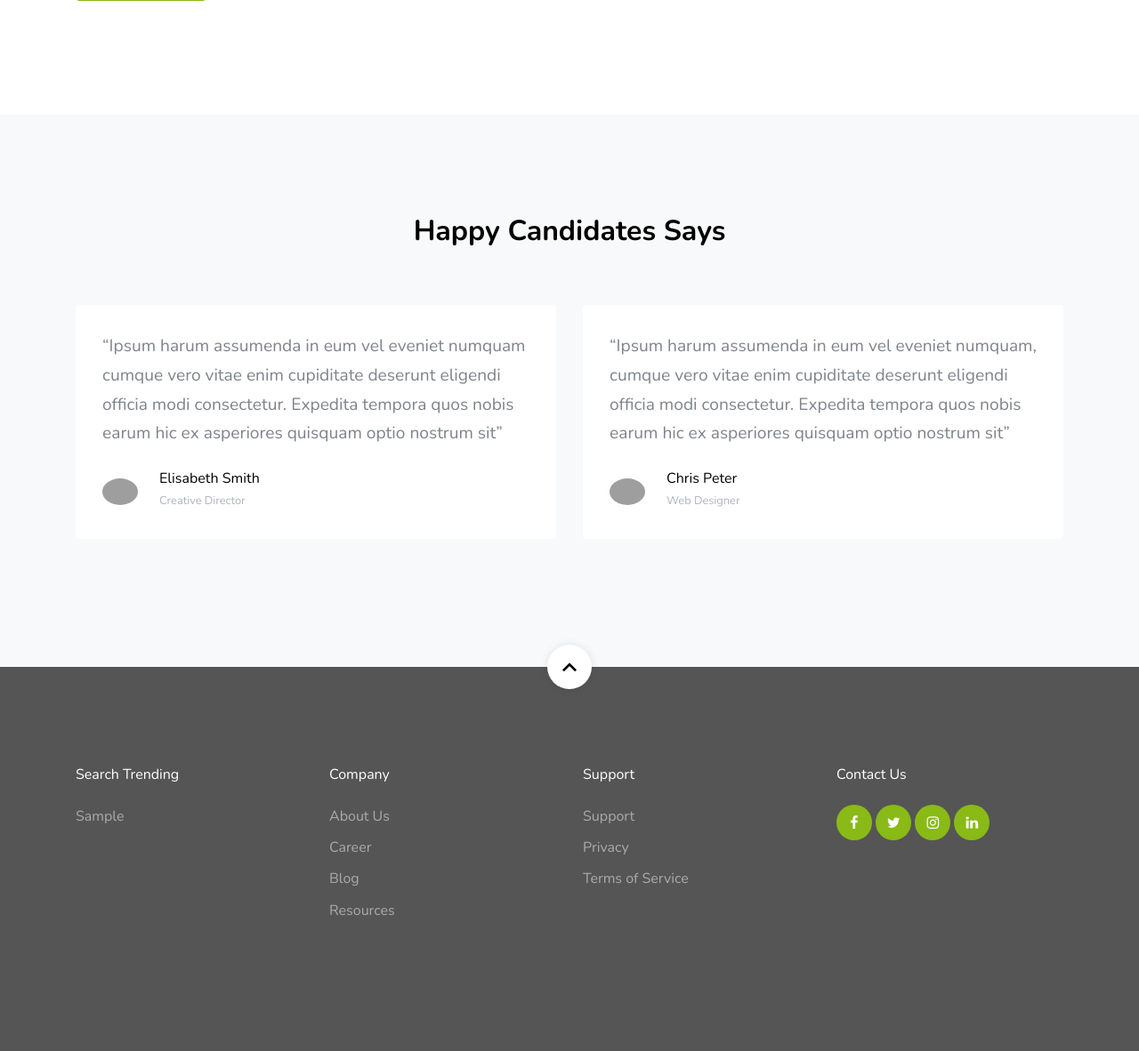
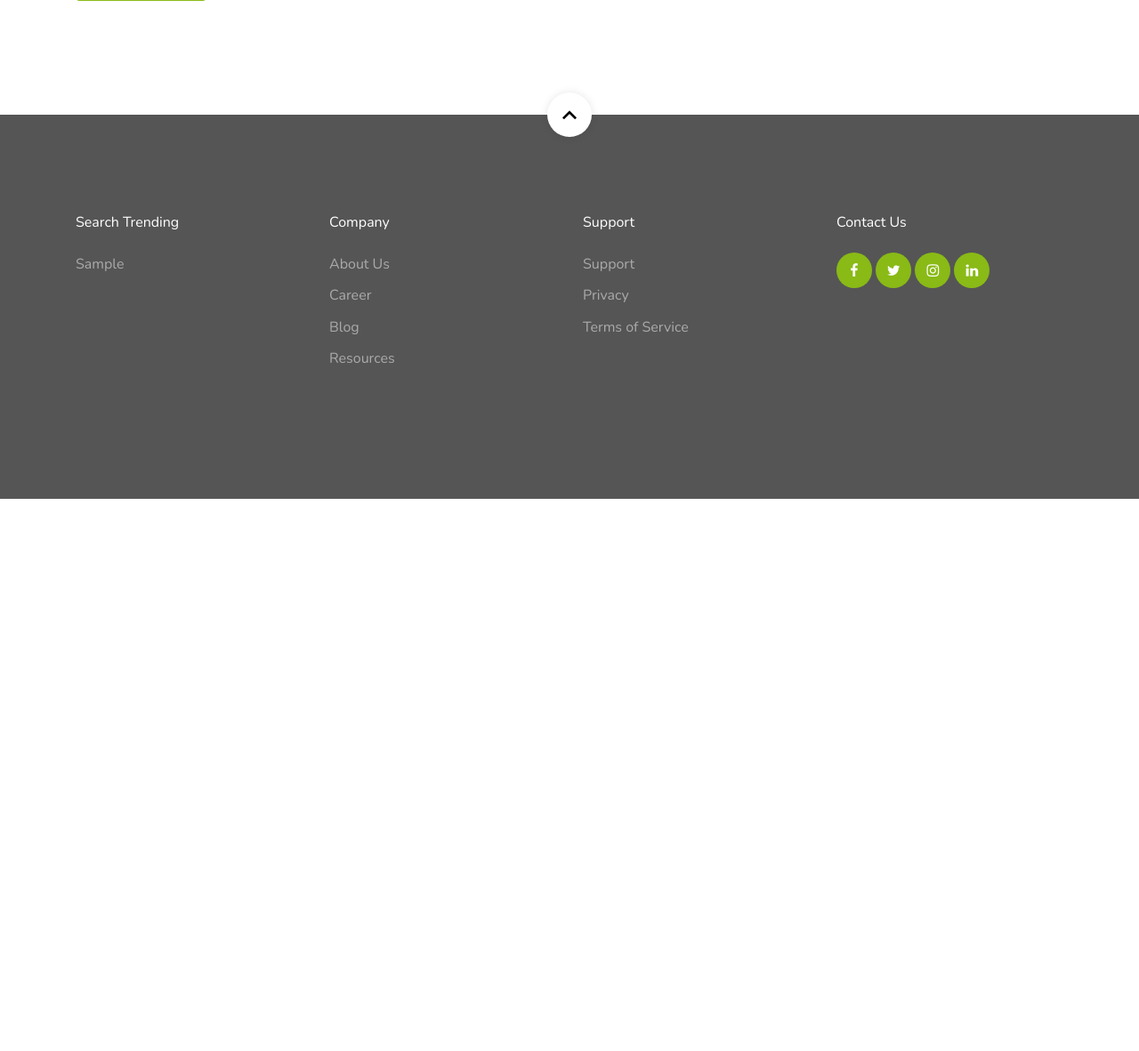
Before and after one commit to Genosbanyar/Job-Portal, a PHP site: page /contact in a window 1280 px wide. Shown: the part 1033-2215 px from the top of the page at 89% size. After the commit the page ends 1594 px from the top, so only its background shows below. Run offline with PHP 8.4, Linux system fonts and the light colour scheme; tables that the repository leaves empty or names only in its code hold one stand-in row (values such as "Sample post"); some web fonts are replaced; grey boxes are pictures that could not be loaded.

Commit message:
third modified

```diff
--- a/view/contact.view.php
+++ b/view/contact.view.php
@@ -75,47 +75,6 @@
         </div>
       </div>
     </section>
-
-    <section class="site-section bg-light">
-      <div class="container">
-        <div class="row mb-5">
-          <div class="col-12 text-center" data-aos="fade">
-            <h2 class="section-title mb-3">Happy Candidates Says</h2>
-          </div>
-        </div>
-        <div class="row">
-          <div class="col-lg-6">
-            <div class="block__87154 bg-white rounded">
-              <blockquote>
-                <p>&ldquo;Ipsum harum assumenda in eum vel eveniet numquam cumque vero vitae enim cupiditate deserunt eligendi officia modi consectetur. Expedita tempora quos nobis earum hic ex asperiores quisquam optio nostrum sit&rdquo;</p>
-              </blockquote>
-              <div class="block__91147 d-flex align-items-center">
-                <figure class="mr-4"><img src="images/person_1.jpg" alt="Image" class="img-fluid"></figure>
-                <div>
-                  <h3>Elisabeth Smith</h3>
-                  <span class="position">Creative Director</span>
-                </div>
-              </div>
-            </div>
-          </div>
-
-          <div class="col-lg-6">
-            <div class="block__87154 bg-white rounded">
-              <blockquote>
-                <p>&ldquo;Ipsum harum assumenda in eum vel eveniet numquam, cumque vero vitae enim cupiditate deserunt eligendi officia modi consectetur. Expedita tempora quos nobis earum hic ex asperiores quisquam optio nostrum sit&rdquo;</p>
-              </blockquote>
-              <div class="block__91147 d-flex align-items-center">
-                <figure class="mr-4"><img src="images/person_2.jpg" alt="Image" class="img-fluid"></figure>
-                <div>
-                  <h3>Chris Peter</h3>
-                  <span class="position">Web Designer</span>
-                </div>
-              </div>
-            </div>
-          </div>
-        </div>
-      </div>
-    </section>
     <!-- footer section -->
 
 <?php require "view/partials/footer.php"?>
--- a/view/my_profile.view.php
+++ b/view/my_profile.view.php
@@ -116,7 +116,8 @@ if(isset($_GET['id'])){
           <li class="apply job-listing d-block d-sm-flex pb-3 pb-sm-0 align-items-center">
             <a href="job_single?job_id=<?= $info['id']?>"></a>
             <div class="job-listing-logo">
-              <img src="images/<?= $img;?>" alt="Free Website Template by Free-Template.co" class="img-fluid">
+              <img style="background-position: center;
+  background-size: cover;width: 100%;object-fit: cover;" src="images/<?= $img;?>" alt="Free Website Template by Free-Template.co" class="img-fluid">
             </div>
 
             <div class="job-listing-about d-sm-flex custom-width w-100 justify-content-between mx-4">
--- a/view/saved_jobs.view.php
+++ b/view/saved_jobs.view.php
@@ -54,7 +54,8 @@ if(isset($_GET['id'])){
           <li class="job-listing apply d-block d-sm-flex pb-3 pb-sm-0 align-items-center">
             <a href="job_single?job_id=<?= $info['id']?>"></a>
             <div class="job-listing-logo">
-              <img src="images/<?= $info['company_image'];?>" alt="Free Website Template by Free-Template.co" class="img-fluid">
+              <img style="background-position: center;
+  background-size: cover;width: 100%;object-fit: cover;" src="images/<?= $info['company_image'];?>" alt="Free Website Template by Free-Template.co" class="img-fluid">
             </div>
 
             <div class="job-listing-about d-sm-flex custom-width w-100 justify-content-between mx-4">
--- a/view/search.view.php
+++ b/view/search.view.php
@@ -56,7 +56,8 @@ if(isset($_POST['search_job'])){
             <li class="job-listing apply d-block d-sm-flex pb-3 pb-sm-0 align-items-center">
             <a href="job_single?job_id=<?= $info['id']?>"></a>
             <div class="job-listing-logo">
-              <img src="images/<?= $info['c_image'];?>" alt="Free Website Template by Free-Template.co" class="img-fluid">
+              <img style="background-position: center;
+  background-size: cover;width: 100%;object-fit: cover;" src="images/<?= $info['c_image'];?>" alt="Free Website Template by Free-Template.co" class="img-fluid">
             </div>
 
             <div class="job-listing-about d-sm-flex custom-width w-100 justify-content-between mx-4">
```
Also changed, not shown: view/index.view.php (+9 -9 lines), view/job_single.php (+4 -4 lines), view/post_job.view.php (+9 -9 lines), view/update_job.view.php (+8 -8 lines), images/1685760033638.jpg (added), images/adidas_logo.jpg (added), images/canalplus_myanmar_fg_logo.jpg (added), images/sq_img_1.jpg (deleted), images/sq_img_12.jpg (deleted), images/unilever_logo.jpg (added).
